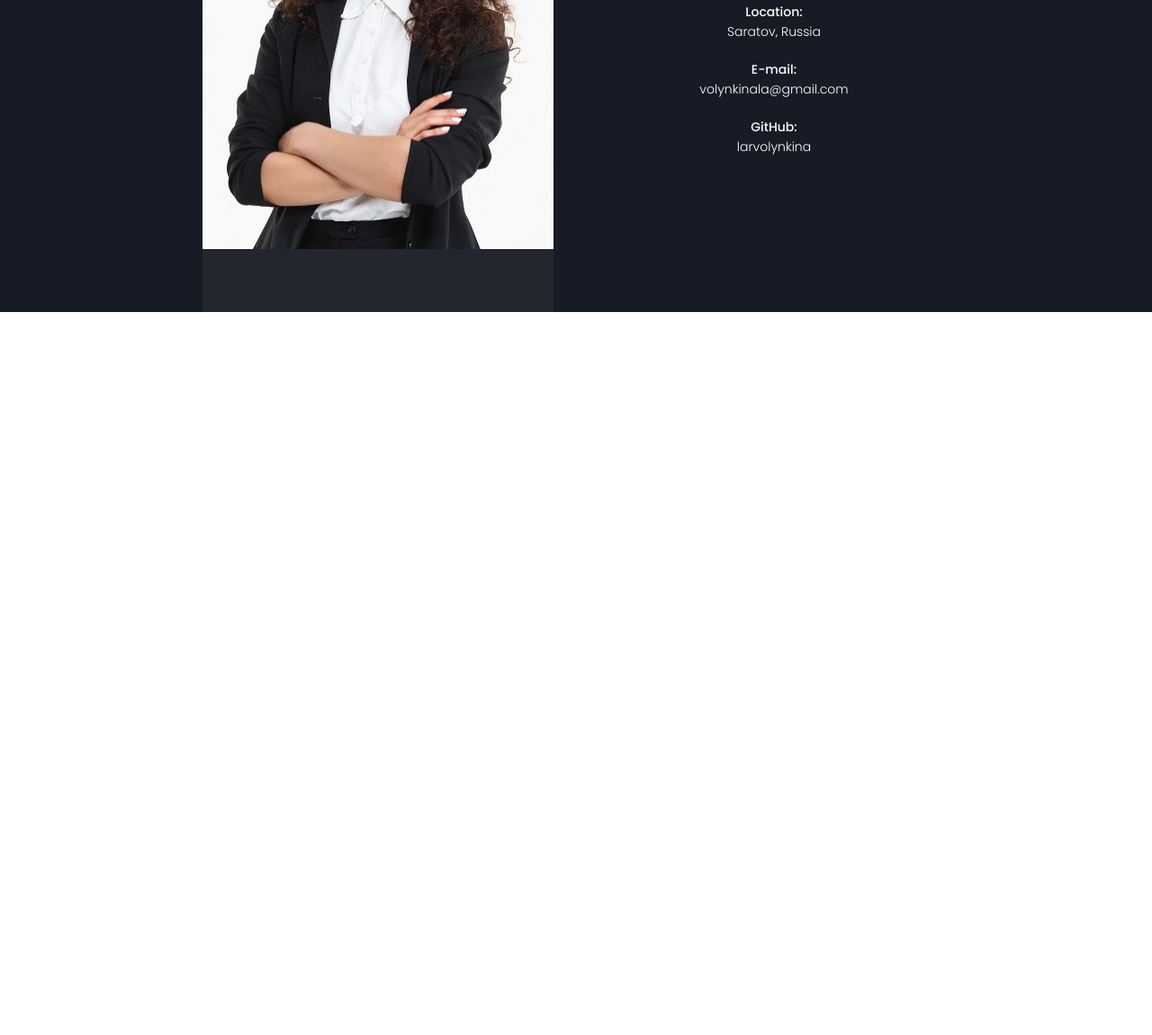
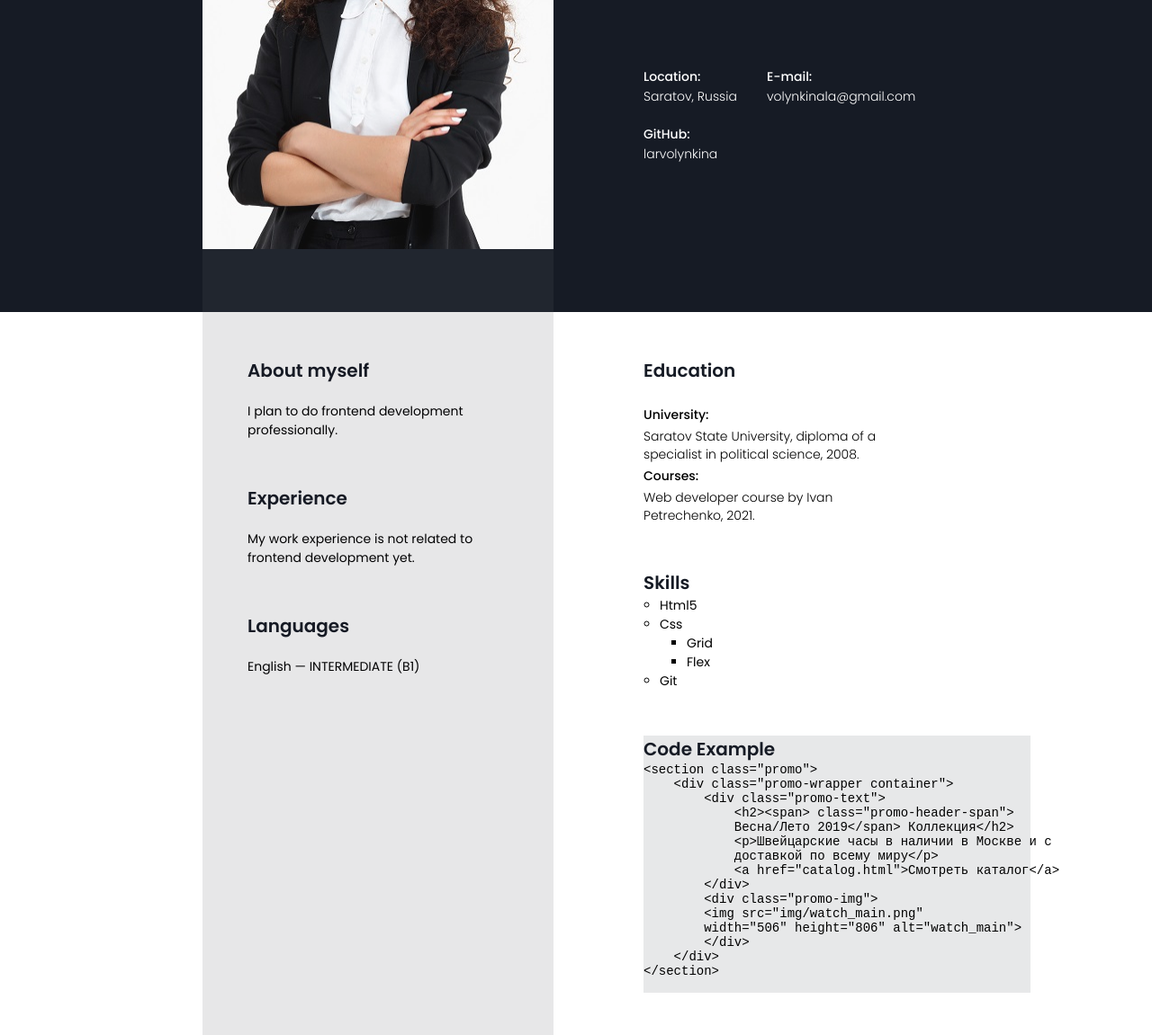
Before and after one commit to larvolynkina/rsschool-cv, a plain HTML site: page index.html in a window 1280 px wide. Shown: the part 308-1459 px from the top of the page at 90% size. Before the commit the page ends 800 px from the top, so only its background shows below. Drawn offline with Linux system fonts and the light colour scheme.

Commit message:
feat: add main and footer

```diff
--- a/index.html
+++ b/index.html
@@ -16,8 +16,8 @@
             <ul class="nav-list">
                 <li><a href="#">Contacts</a></li>
                 <li><a href="#">About myself</a></li>
-                <li><a href="#">Skills</a></li>
-                <li><a href="#">Code Example</a></li>
+                <li><a href="#skills">Skills</a></li>
+                <li><a href="#code-example">Code Example</a></li>
                 <li><a href="#">Experience</a></li>
                 <li><a href="#">Education</a></li>
                 <li><a href="#">Languages</a></li>
@@ -30,14 +30,11 @@
                 <div class="promo-text">
                     <h1>Larisa Volynkina</h1>
                     <p class="post">RSSchool student</p>
-                        <dl class="contacts-list">
-                            <dt>Location:</dt>
-                            <dd>Saratov, Russia</dd>
-                            <dt>E-mail:</dt>
-                            <dd>volynkinala@gmail.com</dd>
-                            <dt>GitHub:</dt>
-                            <dd>larvolynkina</dd>
-                        </dl>
+                        <ul class="contacts-list">
+                            <li>Location: <br><span>Saratov, Russia</span></li>
+                            <li>E-mail: <br><span>volynkinala@gmail.com</span></li>
+                            <li>GitHub: <br><span>larvolynkina</span></li>
+                        </ul>
                 </div>
                 <div class="promo-img">
                     <div class="promo-img-bg"></div>
@@ -47,6 +44,75 @@
                 </div>
             </div>
         </section>
+        <div class="main-wrapper container">
+            <div class="left-column">
+                <section class="about">
+                    <h2>About myself</h2>
+                    <p class="left-column-text">I plan to do frontend development professionally.</p>
+                </section>
+                <section class="experience">
+                    <h2>Experience</h2>
+                    <p class="left-column-text">My work experience is not related to frontend development yet.</p>
+                </section>
+                <section class="languages">
+                    <h2>Languages</h2>
+                    <p class="left-column-text">English &mdash; INTERMEDIATE (B1)</p>
+                </section>
+                <div class="main-bg"></div>
+            </div>
+            <div class="right-column">
+                <section class="education">
+                    <h2>Education</h2>
+                    <dl class="education-list">
+                        <dt class="education-list-term">University:</dt>
+                        <dd class="education-list-descr">Saratov State University, diploma of a specialist in political science, 2008.</dd>
+                        <dt class="education-list-term">Courses:</dt>
+                        <dd class="education-list-descr">Web developer course by Ivan Petrechenko, 2021.</dd>
+                    </dl>
+                </section>
+                <section id="skills" class="skills">
+                    <h2>Skills</h2>
+                    <ul class="skills-list">
+                        <li class="skills-list-item">Html5</li>
+                        <li class="skills-list-item">Css
+                            <ul class="css-list"                                                                                                                                                                                                                                                                                                                                                                                                                                                                                                                                                                                                                                                                                                                                                                                                                                                                c>
+                                <li>Grid</li>
+                                <li>Flex</li>
+                            </ul>
+                        </li>
+                        <li class="skills-list-item">Git</li>
+                    </ul>
+
+                </section>
+                <section id="code-example" class="code-example">
+                    <h2>Code Example</h2>
+                    <code><pre>
+&lt;section class="promo"&gt;
+    &lt;div class="promo-wrapper container"&gt;
+        &lt;div class="promo-text"&gt;
+            &lt;h2&gt;&lt;span&gt; class="promo-header-span"&gt;
+            Весна/Лето 2019&lt;/span&gt; Коллекция&lt;/h2&gt;
+            &lt;p>Швейцарские часы в наличии в Москве и с
+            доставкой по всему миру&lt;/p&gt;
+            &lt;a href="catalog.html"&gt;Смотреть каталог&lt;/a&gt;
+        &lt;/div&gt;
+        &lt;div class="promo-img"&gt;
+        &lt;img src="img/watch_main.png"
+        width="506" height="806" alt="watch_main"&gt;
+        &lt;/div&gt;
+    &lt;/div&gt;
+&lt;/section&gt;
+                    </pre></code>
+                </section>
+            </div>
+        </div>
     </main>
+    <footer>
+        <ul class="footer-links container">
+            <li><a href="https://github.com/larvolynkina">GitHub: larvolynkina</a></li>
+            <li><a href="https://rs.school/js/"><img src="img/rs_school_js.svg" width="61" height="22" alt="logo"></a></li>
+            <li>2022</li>
+        </ul>
+    </footer>
 </body>
 </html>
--- a/style.css
+++ b/style.css
@@ -1,19 +1,25 @@
+* {
+  box-sizing: border-box;
+  margin: 0;
+  padding: 0;
+}
+
 body {
   font-family: 'Poppins', sans-serif;
   margin: 0;
+}
+
+ul, dl, dd, h1 {
+  list-style: none;
+  margin: 0;
+  padding: 0;
 }
 
 h1 {
   font-size: 36px;
   font-weight: 600;
   color: #ffffff;
-  text-align: center;
-}
-
-ul, dl, dd, h1 {
-  list-style: none;
-  margin: 0;
-  padding: 0;
+  padding-left: 50px;
 }
 
 a {
@@ -39,11 +45,12 @@ a {
   padding: 20px 0;
   font-size: 16px;
   font-weight: 300;
+  z-index: 3;
 }
 
 .post {
-  margin: 0 auto;
   margin-top: 20px;
+  margin-left: 50px;
   width: 165px;
   text-align: center;
   font-size: 18px;
@@ -60,25 +67,26 @@ a {
 
 .contacts-list {
   display: flex;
-  flex-direction: column;
-  align-items: center;
+  flex-wrap: wrap;
+  margin-left: 50px;
+  justify-content: flex-start;
   color: #ffffff;
   width: 390px;
-  margin: 0 auto;
   margin-top: 80px;
-}
-
-dt {
   font-size: 14px;
   line-height: 16px;
   font-weight: 500;
 }
 
-dd {
+.contacts-list span {
   font-size: 14px;
   line-height: 28px;
   font-weight: 200;
-  padding-bottom: 20px;
+}
+
+.contacts-list li {
+  margin-right: 33px;
+  margin-bottom: 20px;
 }
 
 .promo-wrapper {
@@ -92,6 +100,7 @@ dd {
   margin-left: 50px;
   width: 390px;
   padding: 50px 0;
+  margin-top: 45px;
 }
 
 .promo-img {
@@ -99,7 +108,7 @@ dd {
 }
 
 .promo-img-photo {
-  z-index: -1;
+  z-index: 1;
 }
 
 .promo-img-bg {
@@ -109,5 +118,108 @@ dd {
   height: 700px;
   background-color: #e7e8e9;
   opacity: 0.05;
+  z-index: 2;
+}
+
+.main-wrapper {
+  display: flex;
+  justify-content: center;
+  font-size: 14px;
+  font-weight: 400;
+}
+
+.left-column {
+  width: 390px;
+  position: relative;
+  padding: 50px;
+}
+
+.right-column {
+  width: 390px;
+  margin-left: 50px;
+  padding: 50px;
+}
+
+.main-bg {
+  position: absolute;
+  top: 0px;
+  left: 0px;
+  width: 390px;
+  height: 880px;
+  background-color: #161b25;
+  opacity: 0.1;
   z-index: 1;
 }
+
+h2 {
+  color: #161b25;
+  font-size: 20px;
+  font-weight: 600;
+}
+
+.about {
+  margin-bottom: 50px;
+}
+
+.experience {
+  margin-bottom: 50px;
+}
+
+.education-list {
+  margin-top: 20px;
+}
+
+.education-list-term {
+  font-size: 14px;
+  line-height: 28px;
+  font-weight: 500;
+}
+
+.education-list-descr {
+  font-size: 14px;
+  font-weight: 200;
+  line-height: 20px;
+}
+
+.left-column-text {
+  margin-top: 20px;
+}
+
+.education {
+  margin-bottom: 50px;
+}
+
+.skills {
+  margin-bottom: 50px;
+}
+
+.skills-list {
+  margin-left: 18px;
+  list-style: circle;
+}
+
+.css-list {
+  list-style: square;
+  margin-left: 30px;
+}
+
+.code-example {
+  background-color: #e7e8e9;
+  width: 430px;
+}
+
+.footer-links {
+  display: flex;
+  justify-content: space-between;
+}
+
+footer {
+  background-color: #161b25;
+  font-size: 14px;
+  font-weight: 400;
+}
+
+.footer-links li {
+  padding: 20px 50px;
+  color: #ffffff;
+}
```
Also changed, not shown: img/rs_school_js.svg (added), 1 other file.
